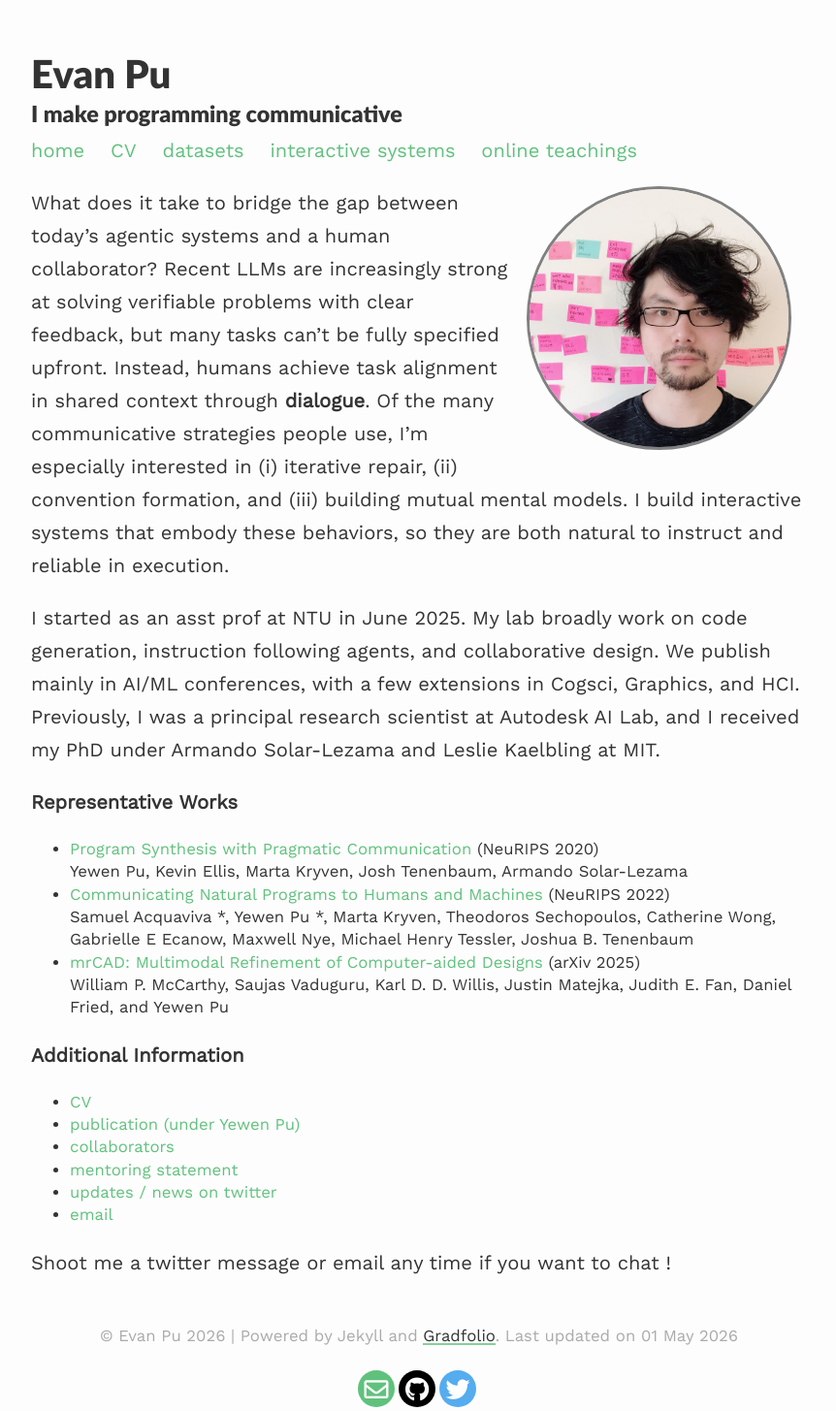
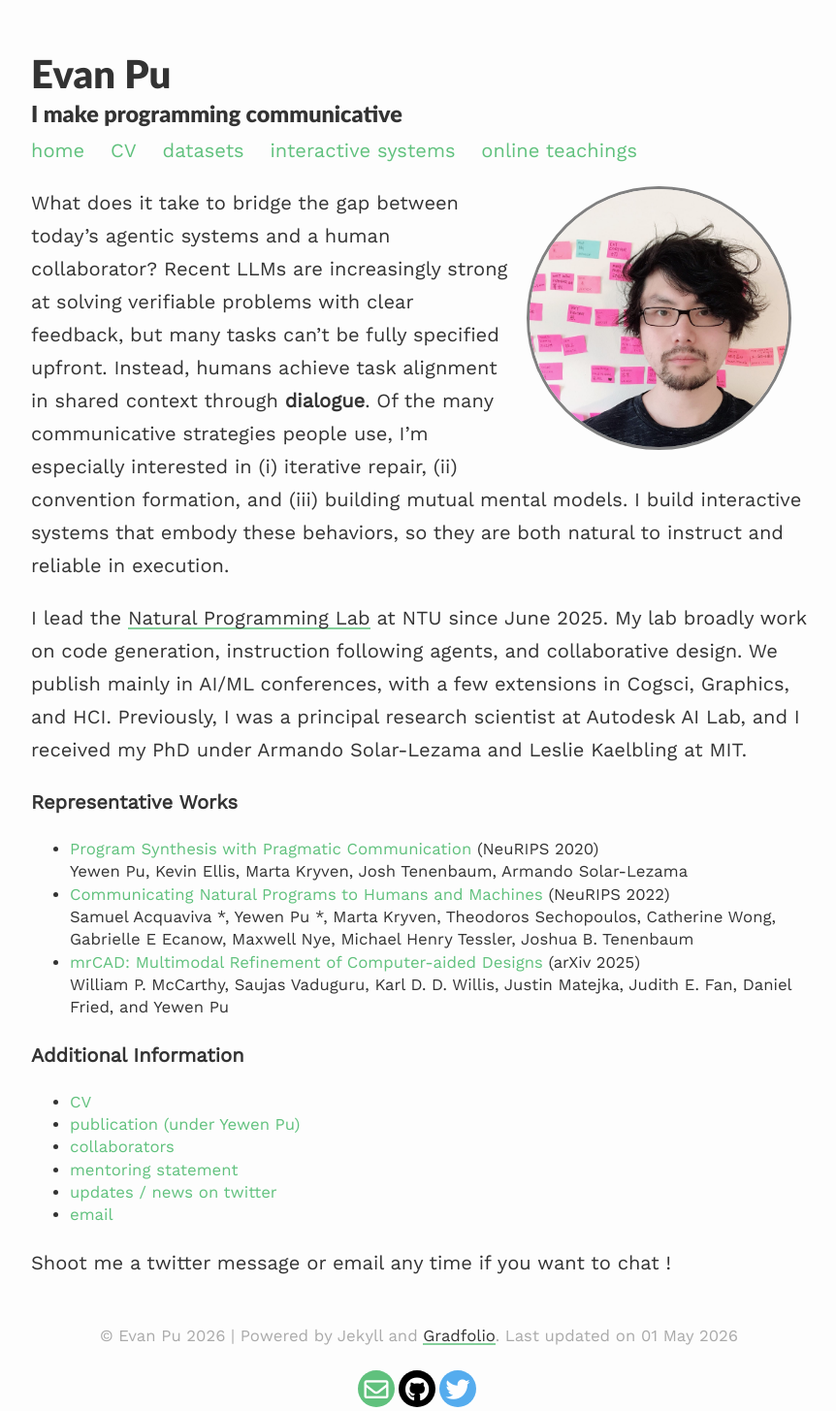
Before and after one commit to evanthebouncy/evanthebouncy.github.io, a Jekyll site: the page built from index.md, in a window 1280 px wide. Shown: the whole page at 97% size, without its empty margins (208-1070 px from the left). Built offline with Jekyll 4.4.1, drawn with Linux system fonts in a browser that asks for light colours; nearby versions of some CDN libraries.

Commit message:
sfsdf
Updated the introduction to clarify leadership of the Natural Programming Lab

```diff
--- a/index.md
+++ b/index.md
@@ -9,7 +9,7 @@ published: true
 
 What does it take to bridge the gap between today’s agentic systems and a human collaborator? Recent LLMs are increasingly strong at solving verifiable problems with clear feedback, but many tasks can’t be fully specified upfront. Instead, humans achieve task alignment in shared context through **dialogue**. Of the many communicative strategies people use, I’m especially interested in (i) iterative repair, (ii) convention formation, and (iii) building mutual mental models. I build interactive systems that embody these behaviors, so they are both natural to instruct and reliable in execution.
 
-I started as an asst prof at NTU in June 2025. My lab broadly work on code generation, instruction following agents, and collaborative design. We publish mainly in AI/ML conferences, with a few extensions in Cogsci, Graphics, and HCI.
+I lead the [Natural Programming Lab](https://natural-programming-lab.github.io/) at NTU since June 2025. My lab broadly work on code generation, instruction following agents, and collaborative design. We publish mainly in AI/ML conferences, with a few extensions in Cogsci, Graphics, and HCI.
 Previously, I was a principal research scientist at Autodesk AI Lab, and I received my PhD under Armando Solar-Lezama and Leslie Kaelbling at MIT.
 
 **Representative Works**
```
